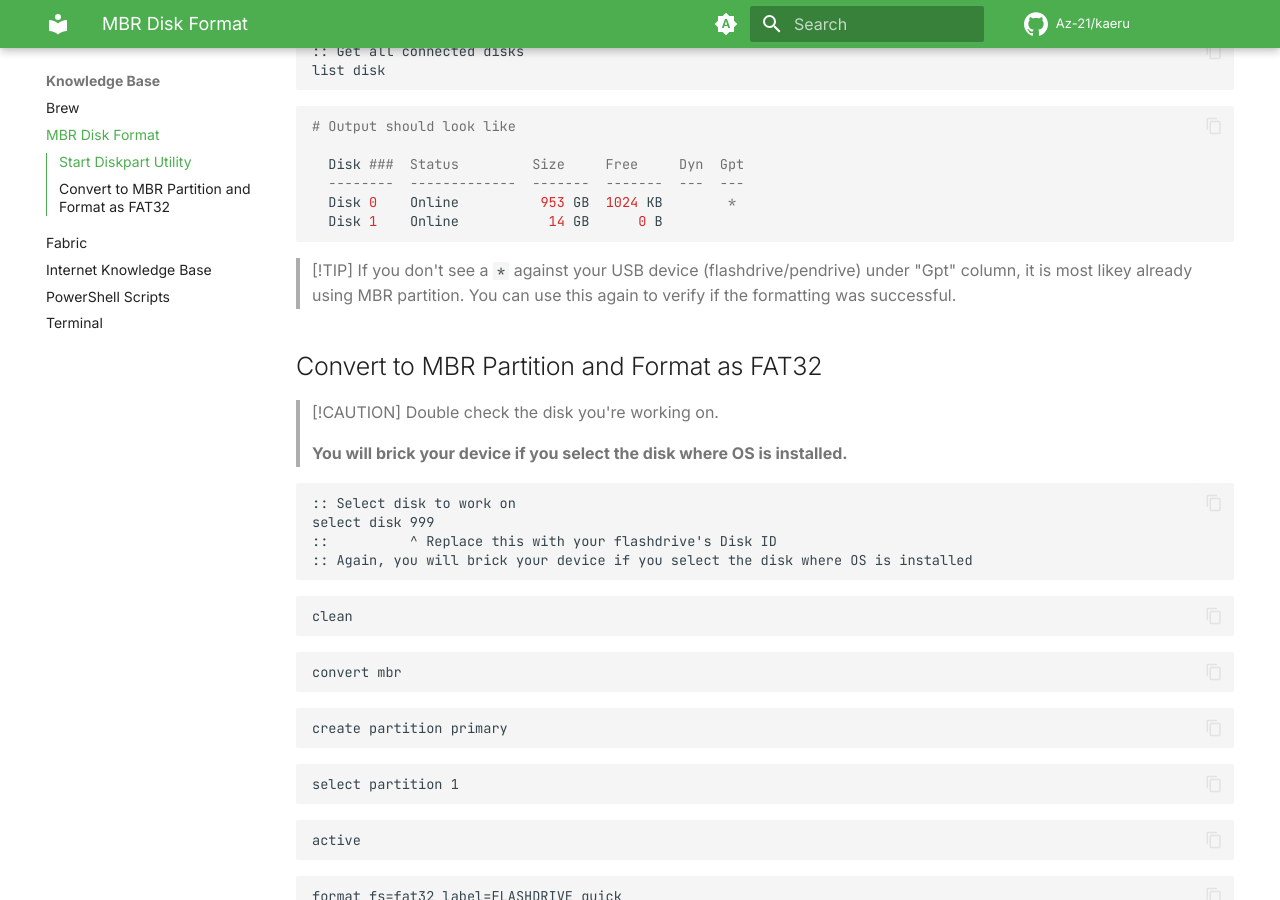
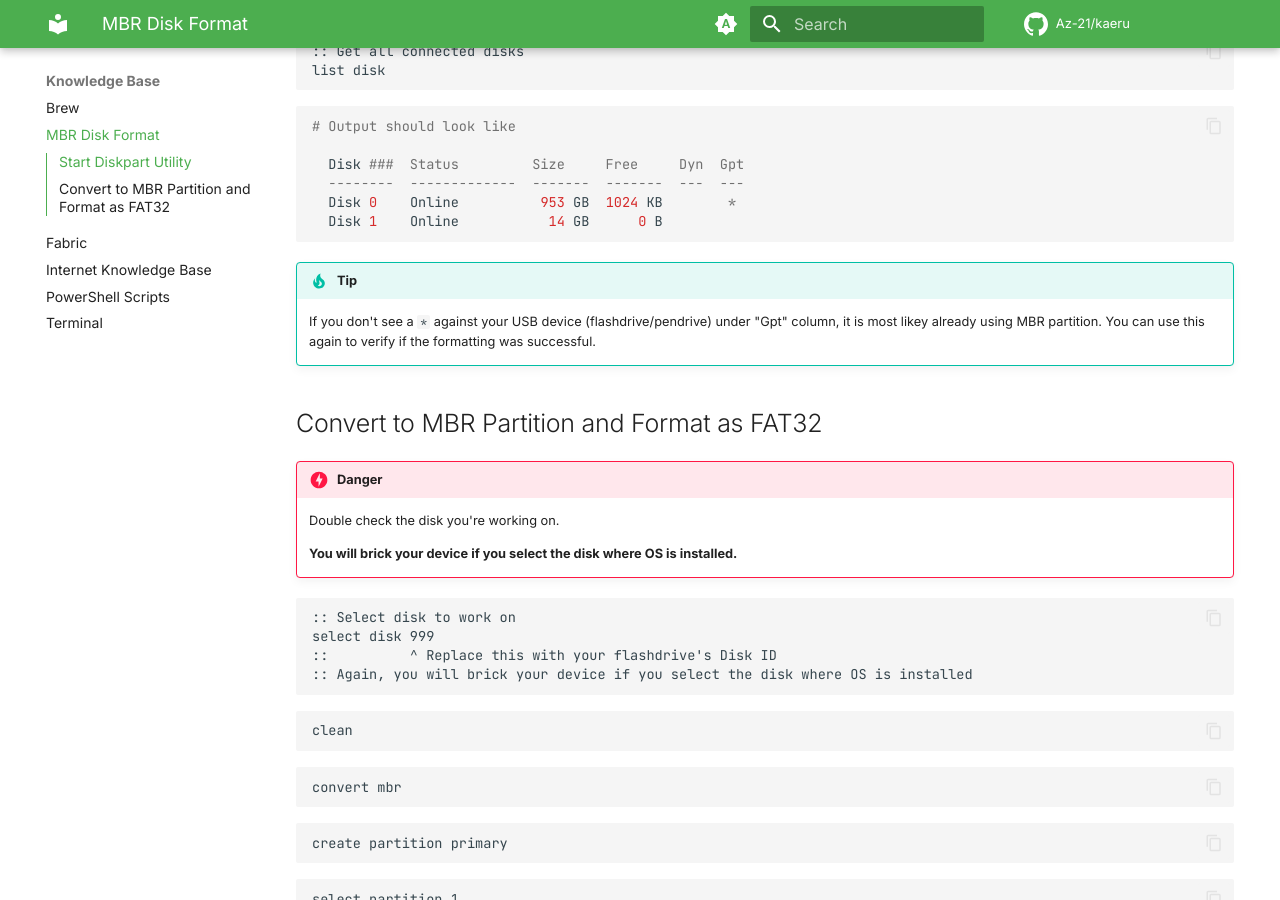
Before and after one commit to Az-21/kaeru, an MkDocs documentation site: the page built from docs/Knowledge Base/Disk Format.md, in a window 1280 px wide and 900 px high, scrolled down 446 px. Built offline with MkDocs 1.6.1 and Material for MkDocs 9.7.7, drawn with Linux system fonts in a browser that asks for light colours; comment, search, counter and statistics services are not loaded.

````diff
--- a/docs/Knowledge Base/Disk Format.md
+++ b/docs/Knowledge Base/Disk Format.md
@@ -23,15 +23,15 @@ list disk
   Disk 1    Online           14 GB      0 B
 ```
 
-> [!TIP]
-> If you don't see a `*` against your USB device (flashdrive/pendrive) under "Gpt" column, it is most likey already using MBR partition. You can use this again to verify if the formatting was successful.
+!!! tip
+    If you don't see a `*` against your USB device (flashdrive/pendrive) under "Gpt" column, it is most likey already using MBR partition. You can use this again to verify if the formatting was successful.
 
 ## Convert to MBR Partition and Format as FAT32
 
-> [!CAUTION]
-> Double check the disk you're working on.
->
-> **You will brick your device if you select the disk where OS is installed.**
+!!! danger
+    Double check the disk you're working on.
+
+    **You will brick your device if you select the disk where OS is installed.**
 
 ```cmd
 :: Select disk to work on
````
Also changed, not shown: docs/Code/C#.md (+2 -2 lines), docs/Config/Environment/Flutter.md (+2 -2 lines), docs/Config/Environment/GPG.md (+10 -10 lines), docs/Config/Environment/Git.md (+4 -4 lines), docs/Knowledge Base/Terminal.md (+2 -2 lines).
